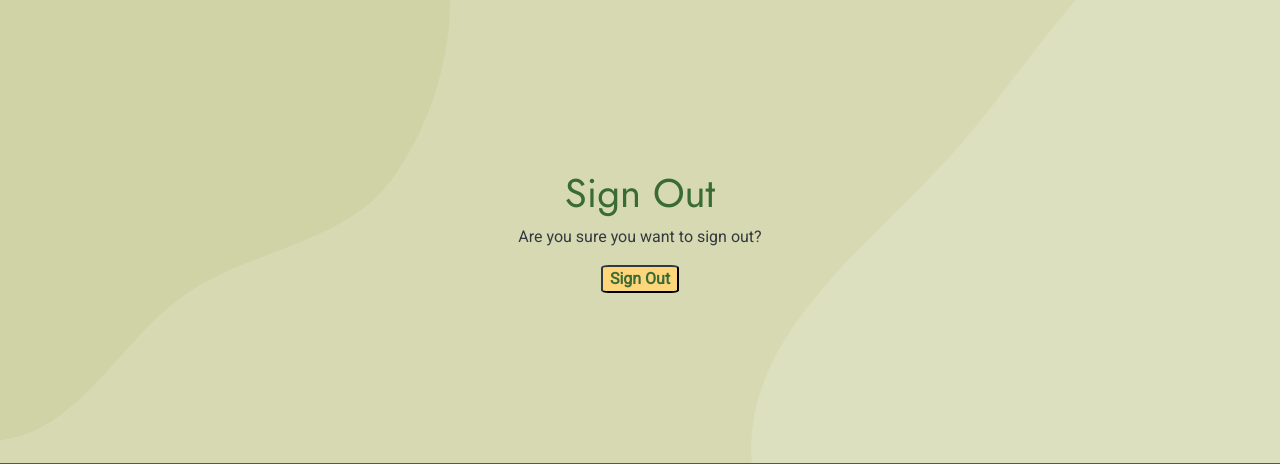
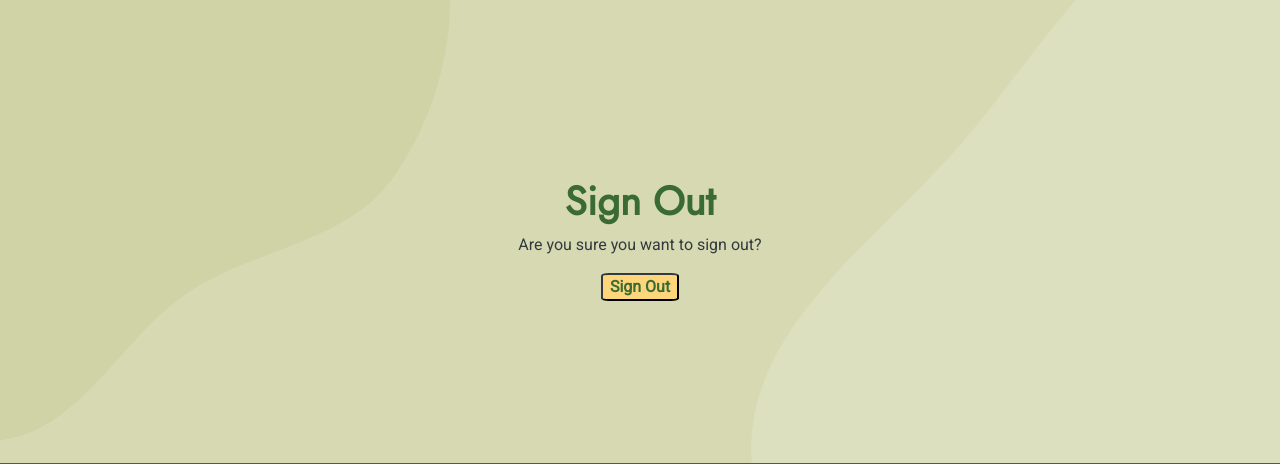
Before and after one commit to amfairley/nunisi, a Django app: page /accounts/logout/ in a window 1280 px wide. Shown: the part 169-633 px from the top of the page. Run offline with Django 5.2, Linux system fonts and the light colour scheme; the visitor is signed in with stand-in values (Sample User, id 1); parts of the project's set-up code (start-up, migrations or seed data) failed here and were passed over; some libraries are stand-ins or nearby versions.

Commit message:
Allauth: restyle the logout page. Issue: #7

```diff
--- a/templates/allauth/account/logout.html
+++ b/templates/allauth/account/logout.html
@@ -1,16 +1,18 @@
 {% extends "account/base_manage.html" %}
 {% load allauth i18n %}
 {% block extra_title %}
-    - Logout
+    - Sign out
 {% endblock %}
 {% block head_title %}
     {% trans "Sign Out" %}
 {% endblock head_title %}
 {% block content %}
     <div class="content allauth-content">
-        <h1 class="allauth-title">
+        <!--Page title-->
+        <h1 class="page-title">
             {% trans "Sign Out" %}
         </h1>
+        <!--Message-->
         <p class="allauth-message">
             {% trans 'Are you sure you want to sign out?' %}
         </p>
@@ -21,6 +23,7 @@
                 {{ redirect_field }}
             {% endslot %}
             {% slot actions %}
+            <!--Button-->
                 <div class="allauth-button-div">
                     {% element button type="submit" %}
                         {% trans 'Sign Out' %}
```
